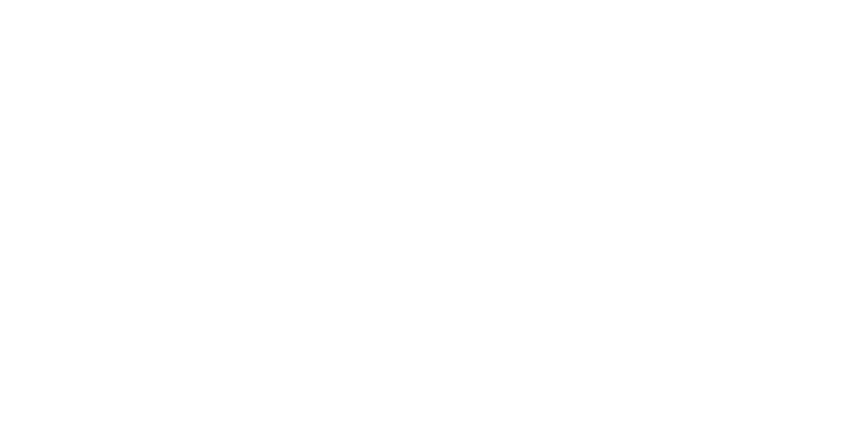
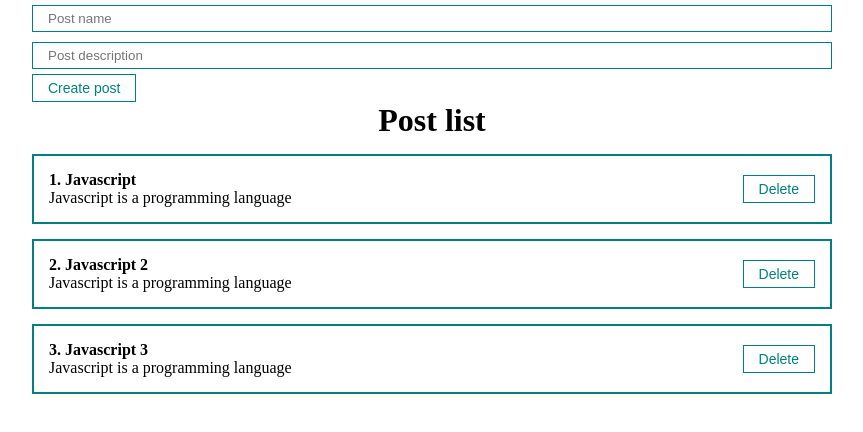
Before and after one commit to AndrewKrupenko/react-fund-course, a React (Create React App) app: page / in a window 1280 px wide. Shown: the top 432 px of the page, without its empty margins (208-1071 px from the left). Built offline with nearby package versions, Linux system fonts and the light colour scheme.

Commit message:
added create/delete post functionality

```diff
--- a/src/App.js
+++ b/src/App.js
@@ -1,8 +1,46 @@
+import './styles/App.css'
+import {useState} from "react"
+import PostList from "./components/PostList"
+import PostForm from "./components/PostForm"
+
 function App() {
+
+  const [posts, setPosts] = useState([
+    {
+      id: 1,
+      title: 'Javascript',
+      description: 'Javascript is a programming language'
+    },
+    {
+      id: 2,
+      title: 'Javascript 2',
+      description: 'Javascript is a programming language'
+    },
+    {
+      id: 3,
+      title: 'Javascript 3',
+      description: 'Javascript is a programming language'
+    }
+  ])
+
+  const createPost = newPost => {
+    setPosts([...posts, newPost])
+  }
+
+  const removePost = postId => {
+    setPosts(posts.filter(post => post.id !== postId))
+  }
+
   return (
     <div className="App">
+      <PostForm create={createPost} />
+      <PostList
+        remove={removePost}
+        posts={posts}
+        title="Post list"
+      />
     </div>
-  );
+  )
 }
 
 export default App
--- /dev/null
+++ b/src/components/PostForm.jsx
@@ -0,0 +1,38 @@
+import MainInput from "./UI/input/MainInput"
+import MainButton from "./UI/button/MainButton"
+import {useState} from "react"
+
+const PostForm = ({create}) => {
+
+  const [post, setPost] = useState({title: '', description: ''})
+
+  const addNewPost = (e) => {
+    e.preventDefault()
+    const newPost = {
+      ...post,
+      id: Date.now()
+    }
+    create(newPost)
+    setPost({title: '', description: ''})
+  }
+
+  return (
+    <form>
+      <MainInput
+        value={post.title}
+        onChange={e => setPost({...post, title: e.target.value})}
+        type="text"
+        placeholder="Post name"
+      />
+      <MainInput
+        value={post.description}
+        onChange={e => setPost({...post, description: e.target.value})}
+        type="text"
+        placeholder="Post description"
+      />
+      <MainButton onClick={addNewPost}>Create post</MainButton>
+    </form>
+  )
+}
+
+export default PostForm
--- /dev/null
+++ b/src/components/PostItem.jsx
@@ -0,0 +1,19 @@
+import MainButton from "./UI/button/MainButton"
+
+const PostItem = ({ post, number, remove }) => {
+  return (
+    <div className="post">
+      <div className="post__content">
+        <strong>{number}. {post.title}</strong>
+        <div>
+          {post.description}
+        </div>
+      </div>
+      <div className="post__btns">
+        <MainButton onClick={() => remove(post.id)}>Delete</MainButton>
+      </div>
+    </div>
+  )
+}
+
+export default PostItem
--- /dev/null
+++ b/src/components/PostList.jsx
@@ -0,0 +1,25 @@
+import PostItem from "./PostItem"
+import React from 'react'
+
+const PostList = ({ posts, title, remove }) => {
+
+  if (!posts.length) {
+    return <h1 className="alignCenter">There is no posts</h1>
+  }
+
+  return (
+    <div>
+      <h1 className="alignCenter">{title}</h1>
+      {posts.map((post, index) => (
+        <PostItem
+          number={index + 1}
+          post={post}
+          remove={remove}
+          key={post.id}
+        />
+      ))}
+    </div>
+  )
+}
+
+export default PostList
--- /dev/null
+++ b/src/components/UI/button/MainButton.jsx
@@ -0,0 +1,11 @@
+import classes from './MainButton.module.css'
+
+const MainButton = ({children, ...props}) => {
+  return (
+    <button {...props} className={classes.mainBtn}>
+      {children}
+    </button>
+  )
+}
+
+export default MainButton
--- /dev/null
+++ b/src/components/UI/button/MainButton.module.css
@@ -0,0 +1,8 @@
+.mainBtn {
+    padding: 5px 15px;
+    color: teal;
+    font-size: 14px;
+    background: transparent;
+    border: 1px solid teal;
+    cursor: pointer;
+}
--- /dev/null
+++ b/src/components/UI/input/MainInput.jsx
@@ -0,0 +1,9 @@
+import classes from './MainInput.module.css'
+
+const MainInput = props => {
+  return (
+    <input className={classes.mainInput} {...props} />
+  )
+}
+
+export default MainInput
--- /dev/null
+++ b/src/components/UI/input/MainInput.module.css
@@ -0,0 +1,6 @@
+.mainInput {
+    width: 100%;
+    padding: 5px 15px;
+    margin: 5px 0;
+    border: 1px solid teal;
+}
--- /dev/null
+++ b/src/styles/App.css
@@ -0,0 +1,27 @@
+* {
+    margin: 0;
+    padding: 0;
+    box-sizing: border-box;
+}
+
+#root {
+    display: flex;
+    justify-content: center;
+}
+
+.App {
+    width: 800px;
+}
+
+.post {
+    display: flex;
+    padding: 15px;
+    border: 2px solid teal;
+    margin-top: 15px;
+    justify-content: space-between;
+    align-items: center;
+}
+
+.alignCenter {
+    text-align: center;
+}
```
